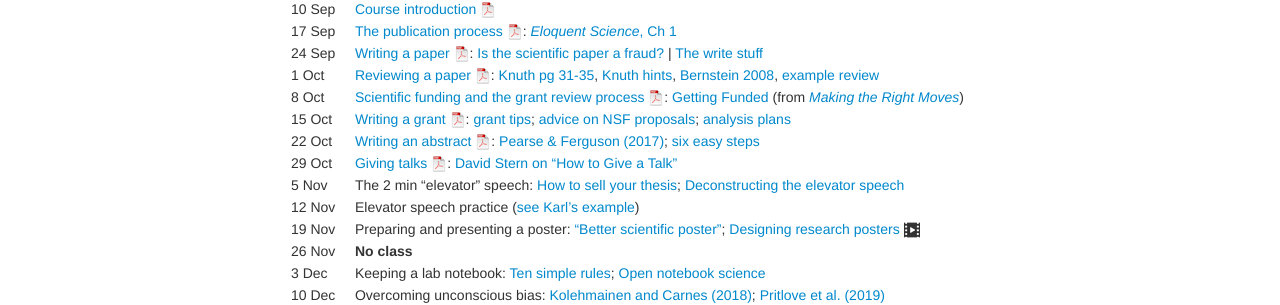
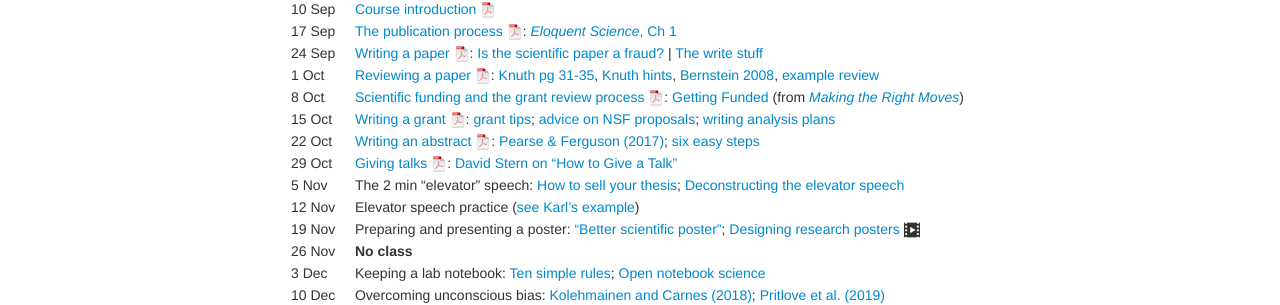
Before and after one commit to kbroman/BMI883, a Jekyll site: the page built from schedule.md, in a window 1280 px wide. Shown: the part 176-481 px from the top of the page. Built offline with Jekyll 4.4.1, drawn with Linux system fonts in a browser that asks for light colours.

Commit message:
"analysis plans" -> "writing analysis plans" in schedule

```diff
--- a/schedule.md
+++ b/schedule.md
@@ -12,7 +12,7 @@ description: Schedule and readings for BMI 883, Biomedical data science professi
 | 24 Sep  |    | [Writing a paper ![slides pdf](icons/pdf-icon.png)](slides/02_writing.pdf): [Is the scientific paper a fraud?](http://www.weizmann.ac.il/mcb/UriAlon/sites/mcb.UriAlon/files/uploads/medawar.pdf) \| [The write stuff](https://media.nature.com/original/magazine-assets/d41586-018-02404-4/d41586-018-02404-4.pdf) |
 | 1 Oct  |    | [Reviewing a paper ![slides pdf](icons/pdf-icon.png)](slides/03_reviewing.pdf): [Knuth pg 31-35](https://jmlr.csail.mit.edu/reviewing-papers/knuth_mathematical_writing.pdf), [Knuth hints](http://www.ifs.tuwien.ac.at/~silvia/research-tips/Knuth.pdf), [Bernstein 2008](https://www.markbernstein.org/elements/Reviewing.pdf), [example review](https://haldanessieve.org/2014/05/02/the-landscape-of-human-str-variation/#comment-41279) |
 | 8 Oct   |    | [Scientific funding and the grant review process ![slides pdf](icons/pdf-icon.png)](slides/04_grants.pdf): [Getting Funded](https://www.hhmi.org/sites/default/files/Educational%20Materials/Lab%20Management/Making%20the%20Right%20Moves/moves2_ch9.pdf#page=3) (from [_Making the Right Moves_](https://www.hhmi.org/science-education/programs/making-right-moves))|
-| 15 Oct   |    | [Writing a grant ![slides pdf](icons/pdf-icon.png)](slides/05_grantwriting.pdf): [grant tips](http://pages.cs.wisc.edu/~markhill/grant-tips.html); [advice on NSF proposals](https://www.cs.cmu.edu/~sfinger/advice/advice.html); [analysis plans](https://magazine.amstat.org/blog/2013/04/01/writingtipsfunding2013/) |
+| 15 Oct   |    | [Writing a grant ![slides pdf](icons/pdf-icon.png)](slides/05_grantwriting.pdf): [grant tips](http://pages.cs.wisc.edu/~markhill/grant-tips.html); [advice on NSF proposals](https://www.cs.cmu.edu/~sfinger/advice/advice.html); [writing analysis plans](https://magazine.amstat.org/blog/2013/04/01/writingtipsfunding2013/) |
 | 22 Oct  |    | [Writing an abstract ![slides pdf](icons/pdf-icon.png)](slides/06_abstracts.pdf): [Pearse & Ferguson (2017)](https://doi.org/10.1002/2327-6924.12486); [six easy steps](http://www.easterbrook.ca/steve/2010/01/how-to-write-a-scientific-abstract-in-six-easy-steps/) |
 | 29 Oct  |    | [Giving talks ![slides pdf](icons/pdf-icon.png)](slides/07_talks.pdf): [David Stern on "How to Give a Talk"](http://www.howtogiveatalk.com) |
 | 5 Nov  |    | The 2 min "elevator" speech: [How to sell your thesis](https://thesiswhisperer.com/2010/07/01/how-to-sell-your-thesis-in-3-minutes-or-less/); [Deconstructing the elevator speech](https://uclalibrary.github.io/research-tips/deconstructing-the-elevator-speech/) |
```
